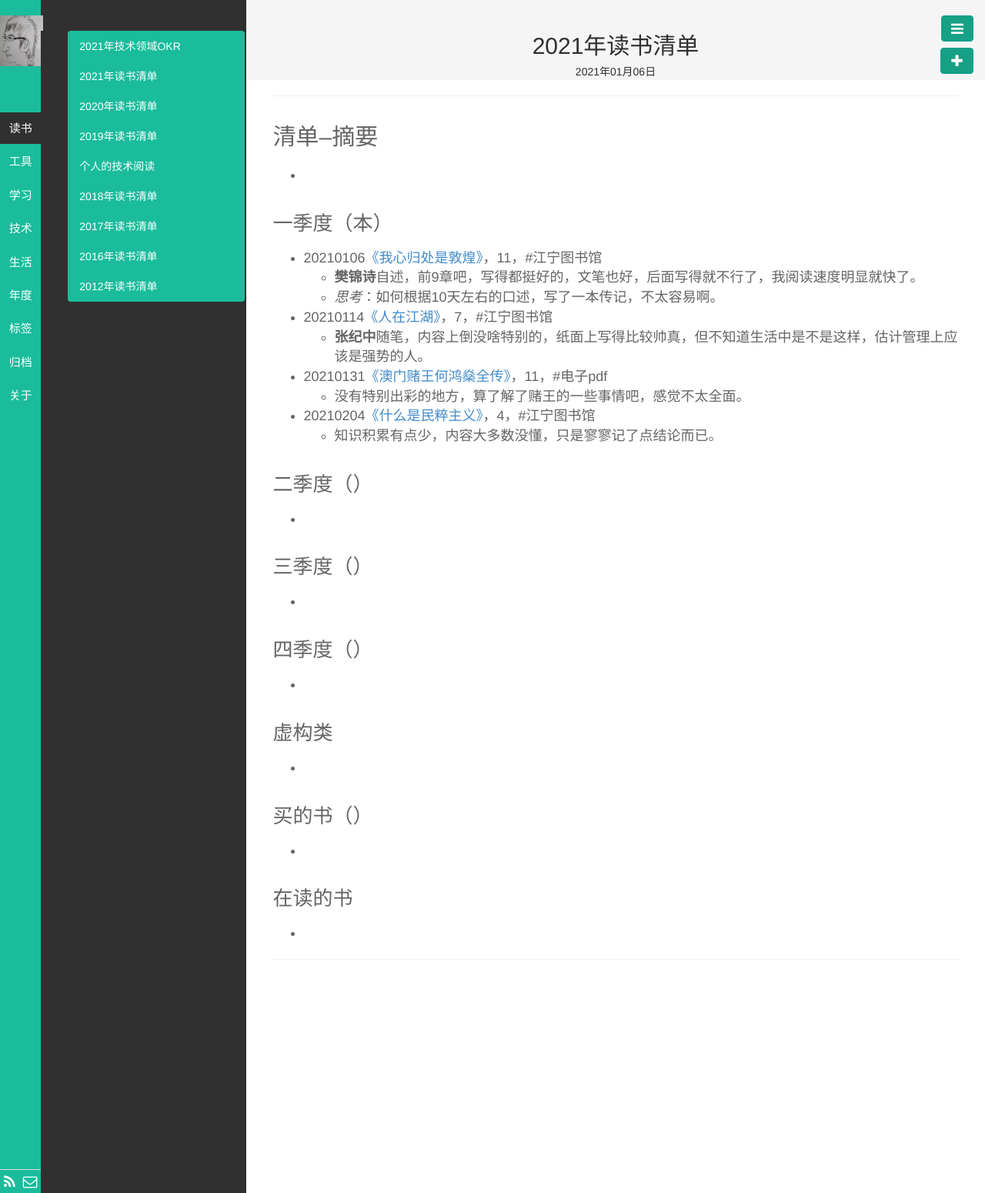
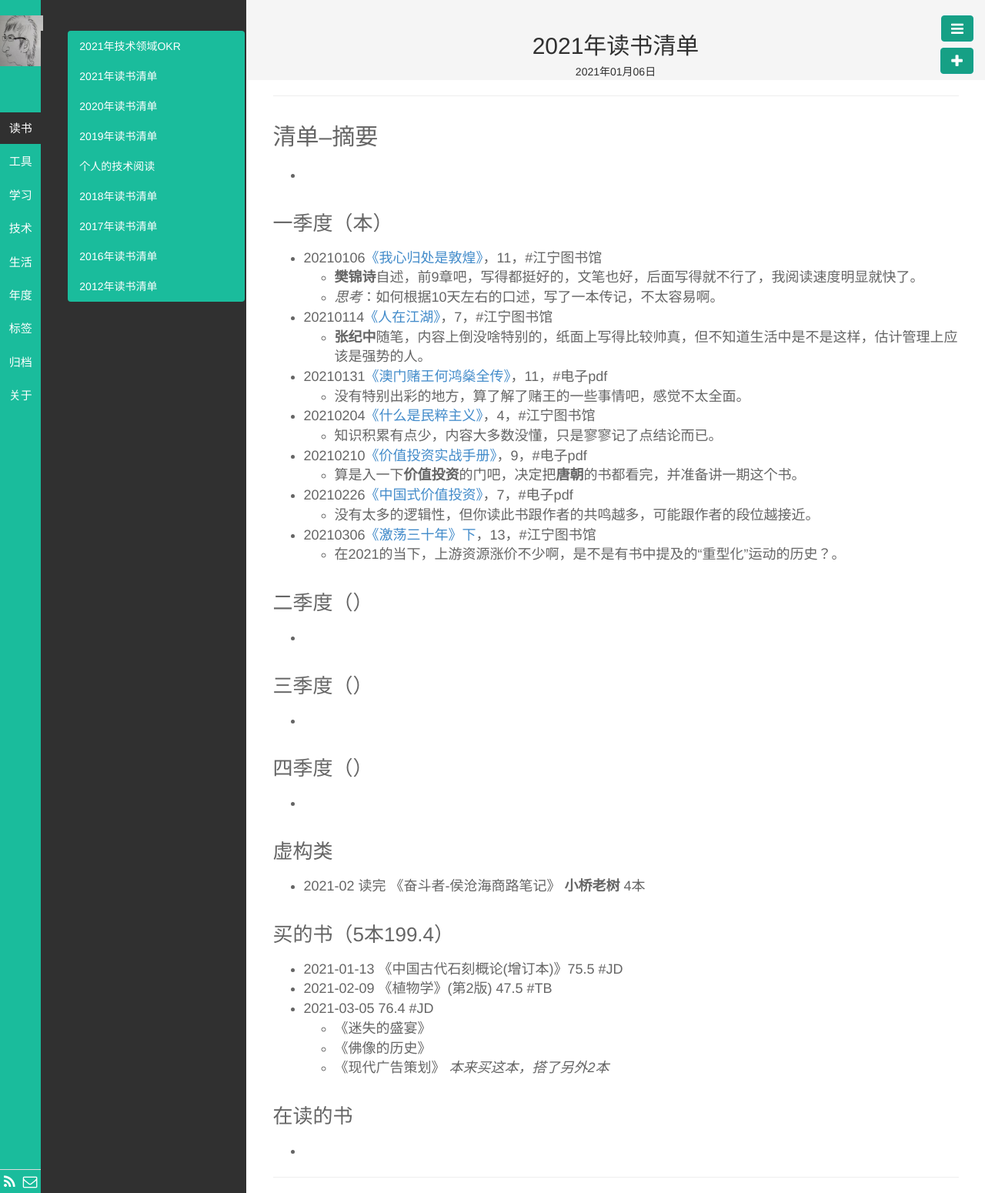
Before and after one commit to wolflion/blog, a Jekyll site: the page built from _posts/读书/2021-01-06-book-list-2021.md, in a window 1280 px wide. Shown: the whole page at 77% size. Built offline with Jekyll 4.4.1, drawn with Linux system fonts in a browser that asks for light colours.

Commit message:
Update 2021-01-06-book-list-2021.md

```diff
--- a/_posts/读书/2021-01-06-book-list-2021.md
+++ b/_posts/读书/2021-01-06-book-list-2021.md
@@ -23,6 +23,12 @@ description:
   + 没有特别出彩的地方，算了解了赌王的一些事情吧，感觉不太全面。
 + 20210204[《什么是民粹主义》](https://www.jianshu.com/p/524d9649fd6b)，4，#江宁图书馆
   + 知识积累有点少，内容大多数没懂，只是寥寥记了点结论而已。
++ 20210210[《价值投资实战手册》](https://www.jianshu.com/p/a0118801ccf5)，9，#电子pdf
+  + 算是入一下**价值投资**的门吧，决定把**唐朝**的书都看完，并准备讲一期这个书。
++ 20210226[《中国式价值投资》](https://www.jianshu.com/p/9859b1123a21)，7，#电子pdf
+  + 没有太多的逻辑性，但你读此书跟作者的共鸣越多，可能跟作者的段位越接近。
++ 20210306[《激荡三十年》下](https://www.jianshu.com/p/c1309c2f9058)，13，#江宁图书馆
+  + 在2021的当下，上游资源涨价不少啊，是不是有书中提及的“重型化”运动的历史？。
 
 ### 二季度（）
 
@@ -38,11 +44,16 @@ description:
 
 ### 虚构类
 
-+
++ 2021-02 读完 《奋斗者-侯沧海商路笔记》 **小桥老树** 4本
 
-### 买的书（）
+### 买的书（5本199.4）
 
-+
++ 2021-01-13 《中国古代石刻概论(增订本)》75.5   #JD
++ 2021-02-09 《植物学》(第2版)   47.5  #TB
++ 2021-03-05    76.4     #JD
+  + 《迷失的盛宴》
+  + 《佛像的历史》
+  + 《现代广告策划》 *本来买这本，搭了另外2本*
 
 ### 在读的书
 
```
